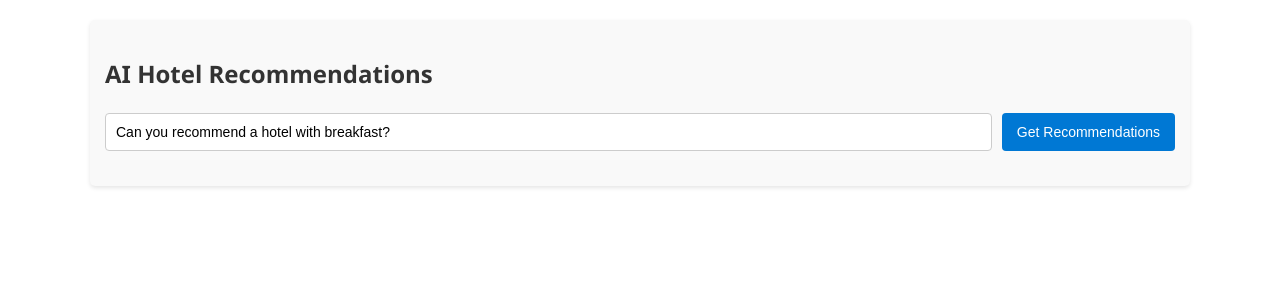
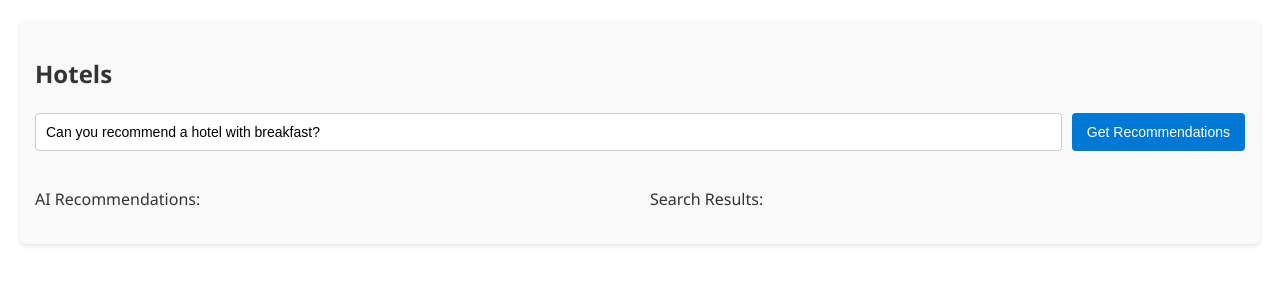
Before and after one commit to JeffreyCA/azd-compose-search-demo, a Flask app: page / in a window 1280 px wide. Shown: the top 300 px of the page. Run offline with Flask 3, Linux system fonts and the light colour scheme.

Commit message:
show recommendation and results

```diff
--- a/app.py
+++ b/app.py
@@ -45,6 +45,24 @@ def recommend():
             for document in search_results
         ])
 
+        response_data = {
+            'recommendation': "",
+            'results': [],
+            'sources_count': len(search_results),
+        }
+
+        for result in search_results:
+            response_data['results'].append({
+                'score': result["@search.score"],
+                'hotel_name': result["HotelName"],
+                'description': result["Description"],
+                'tags': result.get("Tags", [])
+            })
+
+        # If no OpenAI endpoint is provided, return the search results only
+        if not openai_endpoint:
+            return jsonify(response_data)
+
         # Grounding prompt
         grounding_prompt = """
         You are a friendly assistant that recommends hotels based on activities and amenities.
@@ -74,14 +92,9 @@ def recommend():
             messages=messages,
             max_tokens=100,
         )
+        response_data['recommendation'] = response.choices[0].message.content
 
-        recommendation = response.choices[0].message.content
-
-        return jsonify({
-            'recommendation': recommendation,
-            'sources_count': len(search_results),
-        })
-
+        return jsonify(response_data)
     except Exception as ex:
         return jsonify({
             "error": "Recommendation failed",
--- a/templates/index.html
+++ b/templates/index.html
@@ -3,7 +3,7 @@
 <head>
     <meta charset="UTF-8">
     <meta name="viewport" content="width=device-width, initial-scale=1.0">
-    <title>Azure AI Search Demo</title>
+    <title>Hotels</title>
     <style>
         body {
             font-family: 'Segoe UI', Tahoma, Geneva, Verdana, sans-serif;
@@ -11,7 +11,7 @@
             margin: 0;
             padding: 20px;
             color: #333;
-            max-width: 1100px;
+            max-width: 1400px; /* Increased width to accommodate side-by-side layout */
             margin: 0 auto;
         }
         h1 {
@@ -88,54 +88,6 @@
             border-radius: 12px;
             font-size: 12px;
         }
-        .toggle-container {
-            display: flex;
-            align-items: center;
-            gap: 10px;
-            margin-bottom: 20px;
-        }
-        .toggle {
-            position: relative;
-            display: inline-block;
-            width: 50px;
-            height: 24px;
-        }
-        .toggle input {
-            opacity: 0;
-            width: 0;
-            height: 0;
-        }
-        .slider {
-            position: absolute;
-            cursor: pointer;
-            top: 0;
-            left: 0;
-            right: 0;
-            bottom: 0;
-            background-color: #ccc;
-            transition: .4s;
-            border-radius: 24px;
-        }
-        .slider:before {
-            position: absolute;
-            content: "";
-            height: 16px;
-            width: 16px;
-            left: 4px;
-            bottom: 4px;
-            background-color: white;
-            transition: .4s;
-            border-radius: 50%;
-        }
-        input:checked + .slider {
-            background-color: #0078d4;
-        }
-        input:checked + .slider:before {
-            transform: translateX(26px);
-        }
-        #results {
-            margin-top: 20px;
-        }
         .loading {
             display: none;
             color: #0078d4;
@@ -154,14 +106,27 @@
             background-color: #f2dede;
             color: #a94442;
         }
-        .recommendations {
+
+        /* New Styles for Side-by-Side Layout */
+        .search-results-container {
+            display: flex;
+            gap: 20px;
             margin-top: 20px;
+        }
+        .recommendations-column {
+            flex: 1;
+            min-width: 0; /* Prevents overflowing */
+        }
+        .results-column {
+            flex: 1;
+            min-width: 0; /* Prevents overflowing */
         }
         .recommendation-result {
             background-color: #f0f7ff;
             padding: 15px;
             border-radius: 5px;
             border-left: 4px solid #0078d4;
+            height: 100%; /* Make recommendation area full height */
         }
         .recommendation-text {
             line-height: 1.6;
@@ -176,61 +141,34 @@
             margin-right: 5px;
             font-weight: bold;
         }
-        #recommendLoading {
-            display: none;
-            color: #0078d4;
-            margin-top: 10px;
-        }
 
-        /* Header and dropdown styles */
-        .header-container {
-            display: flex;
-            align-items: center;
-            justify-content: space-between;
-            margin-bottom: 20px;
-        }
-
-        .dropdown {
-            position: relative;
-            display: inline-block;
-        }
-
-        .dropdown-btn {
-            background-color: transparent;
-            border: none;
-            cursor: pointer;
-            font-size: 20px;
-            padding: 5px 10px;
-            color: #0078d4;
-        }
-
-        .dropdown-content {
-            display: none;
-            position: absolute;
-            right: 0;
-            background-color: white;
-            min-width: 350px;
-            box-shadow: 0px 8px 16px 0px rgba(0,0,0,0.2);
-            z-index: 1;
-            border-radius: 5px;
-            padding: 15px;
-        }
-
-        .dropdown-content.show {
-            display: block;
+        /* Responsive Design */
+        @media (max-width: 768px) {
+            .search-results-container {
+                flex-direction: column;
+            }
         }
     </style>
 </head>
 <body>
     <div class="card">
-        <h2>AI Hotel Recommendations</h2>
+        <h2>Hotels</h2>
         <div class="search-container">
             <input type="text" id="recommendQuery" placeholder="E.g., hotels with pool or complimentary breakfast" value="Can you recommend a hotel with breakfast?">
             <button id="recommendBtn">Get Recommendations</button>
         </div>
         <div class="loading" id="recommendLoading">Generating recommendations...</div>
-        <div id="recommendations" class="recommendations"></div>
-        <div id="results"></div>
+
+        <div class="search-results-container">
+            <div class="recommendations-column">
+                <p>AI Recommendations:</p>
+                <div id="recommendations" class="recommendations"></div>
+            </div>
+            <div class="results-column">
+                <p>Search Results:</p>
+                <div id="results"></div>
+            </div>
+        </div>
     </div>
 
     <script>
@@ -276,7 +214,6 @@
                                 .replace(/•/g, '<span class="bullet">•</span>');
 
                             recommendationsContainer.innerHTML = `
-                                <p>Response from AI:</p>
                                 <div class="recommendation-result">
                                     <div class="recommendation-text">${formattedText}</div>
                                 </div>
@@ -292,6 +229,7 @@
                         recommendLoading.style.display = 'none';
                     });
             }
+
             function displayResults(data) {
                 if (data.error) {
                     resultsContainer.innerHTML = `<div class="message error">${data.error}: ${data.message || ''}</div>`;
@@ -303,7 +241,7 @@
                     return;
                 }
 
-                let html = `<p>Response from search (${data.results.length} results):</p>`;
+                let html = '';
 
                 data.results.forEach(result => {
                     let tagsHtml = '';
@@ -327,37 +265,6 @@
 
                 resultsContainer.innerHTML = html;
             }
-
-            function showLoading(show) {
-                loading.style.display = show ? 'block' : 'none';
-            }
-
-            function showStatus(message, type) {
-                indexStatus.textContent = message;
-                indexStatus.className = 'message ' + type;
-            }
-
-            function clearStatus() {
-                indexStatus.textContent = '';
-                indexStatus.className = 'message';
-            }
-
-            // Add dropdown toggle functionality
-            const settingsBtn = document.getElementById('settingsBtn');
-            const settingsDropdown = document.getElementById('settingsDropdown');
-
-            settingsBtn.addEventListener('click', function() {
-                settingsDropdown.classList.toggle('show');
-            });
-
-            // Close the dropdown when clicking outside
-            window.addEventListener('click', function(event) {
-                if (!event.target.matches('.dropdown-btn') && !settingsDropdown.contains(event.target)) {
-                    if (settingsDropdown.classList.contains('show')) {
-                        settingsDropdown.classList.remove('show');
-                    }
-                }
-            });
         });
     </script>
 </body>
```
